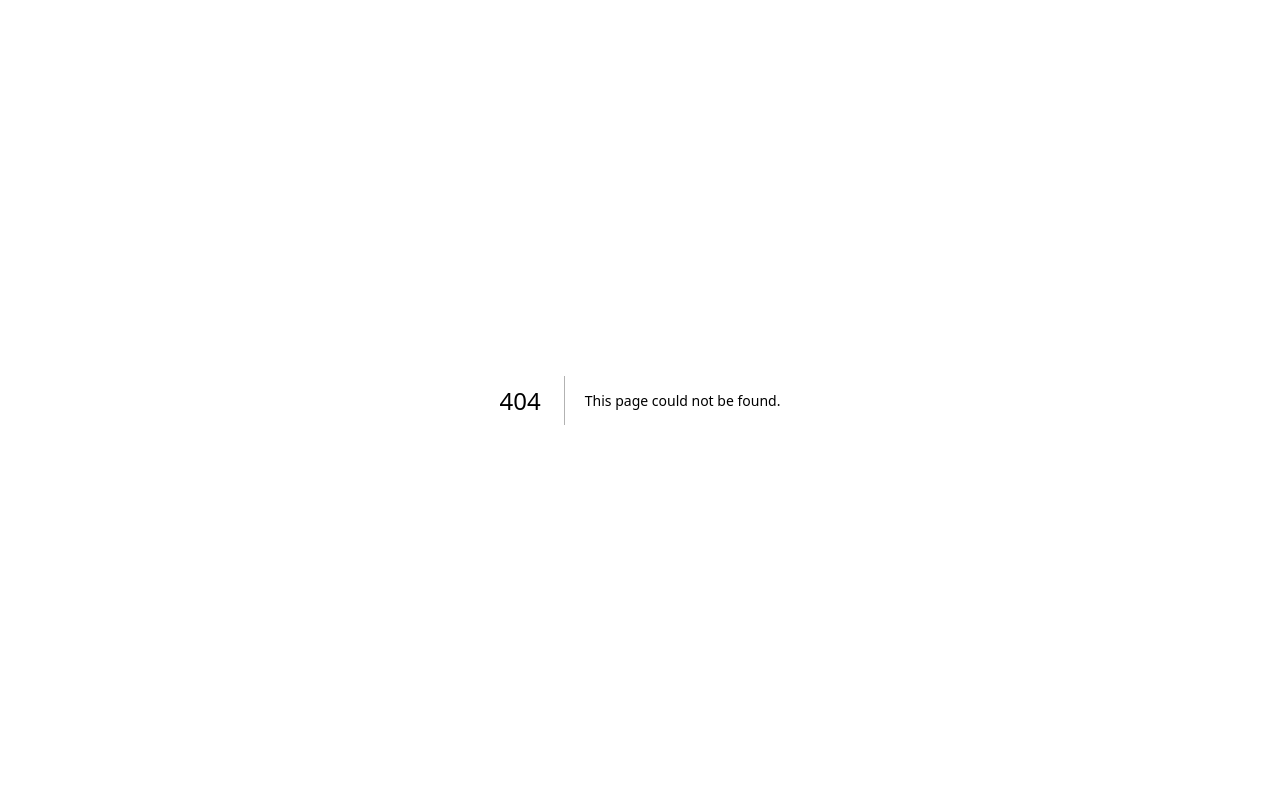
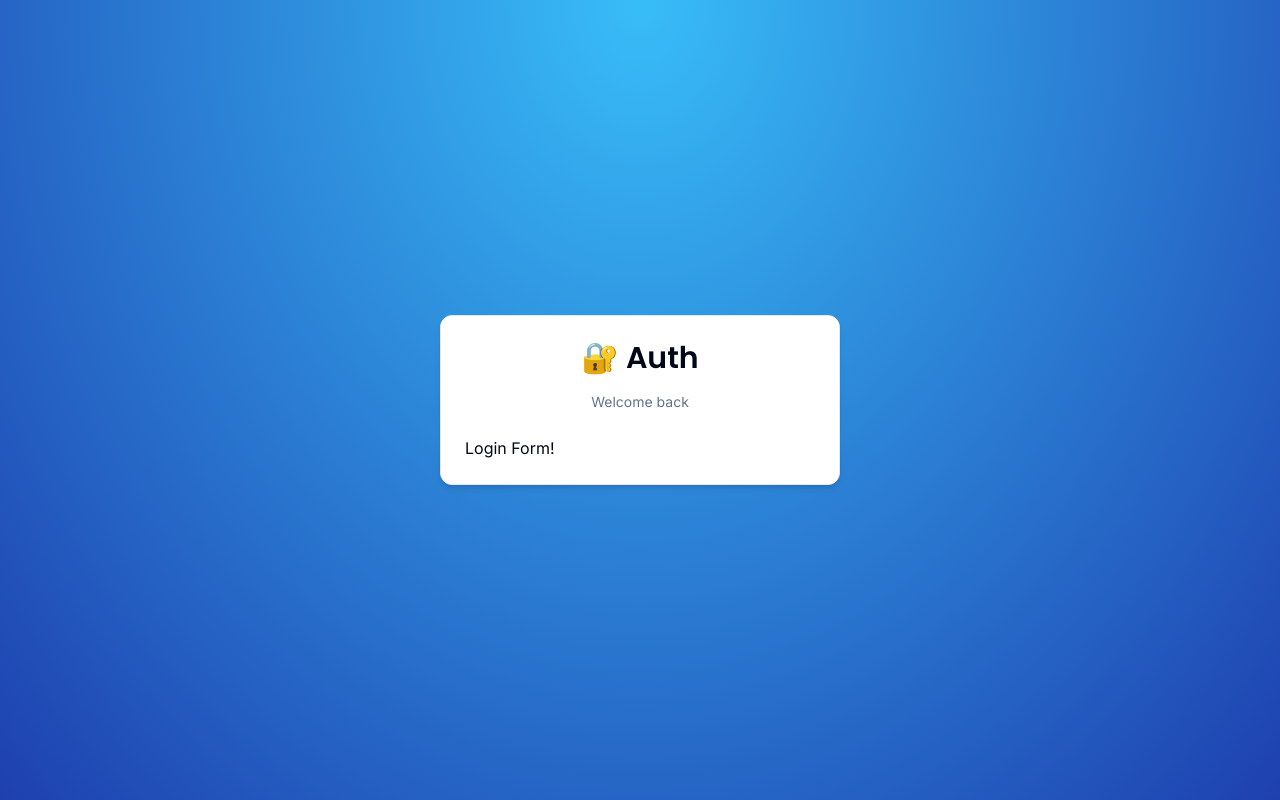
Before and after one commit to Luancss/next14-auth, a Next.js app: page /auth/login in a window 1280 px wide. Before the commit this address had no page. Built offline with nearby package versions, Linux system fonts and the light colour scheme.

Commit message:
implement LoginPage with styled LoginForm and CardWrapper components

```diff
--- /dev/null
+++ b/app/auth/layout.tsx
@@ -0,0 +1,15 @@
+import React from 'react'
+
+const AuthLayout = ({
+  children
+ }: {
+  children: React.ReactNode
+ }) => {
+  return (
+    <div className="h-full flex items-center justify-center bg-[radial-gradient(ellipse_at_top,_var(--tw-gradient-stops))] from-sky-400 to-blue-800">
+      {children}
+    </div>
+  )
+}
+
+export default AuthLayout;
--- /dev/null
+++ b/app/auth/login/page.tsx
@@ -0,0 +1,9 @@
+import { LoginForm } from "@/components/auth/login-form";
+
+const LoginPage = () => {
+  return (
+    <LoginForm/>
+  )
+}
+
+export default LoginPage;
--- /dev/null
+++ b/components/auth/card-wrapper.tsx
@@ -0,0 +1,37 @@
+"use client"
+
+import {
+  Card,
+  CardContent,
+  CardHeader,
+  CardFooter,
+ } from "@/components/ui/card";
+import { Header } from "@/components/auth/header";
+
+
+interface CardWrapperProps {
+  children: React.ReactNode;
+  headerLabel: string;
+  backButtonLabel: string;
+  backButtonHref: string;
+  showSocial?: boolean;
+};
+
+export const CardWrapper = ({
+  children,
+  headerLabel,
+  backButtonLabel,
+  backButtonHref,
+  showSocial
+}: CardWrapperProps) => {
+  return (
+    <Card className="w-[400px] shadow-md">
+      <CardHeader>
+        <Header label={headerLabel}/>
+      </CardHeader>
+      <CardContent>
+        {children}
+      </CardContent>
+    </Card>
+  )
+}
--- /dev/null
+++ b/components/auth/header.tsx
@@ -0,0 +1,30 @@
+import { Poppins } from "next/font/google";
+
+import {cn} from "@/lib/utils";
+
+const font = Poppins({
+  subsets: ["latin"],
+  weight: ["600"],
+});
+
+interface HeaderProps {
+  label: string;
+};
+
+export const Header = ({
+  label
+}: HeaderProps) => {
+  return (
+    <div className="w-full flex flex-col gap-y-4 items-center justify-center">
+      <h1 className={cn(
+        "text-3xl font-semibold",
+        font.className
+      )}>
+      🔐 Auth
+      </h1>
+      <p className="text-muted-foreground text-sm">
+        {label}
+      </p>
+    </div>
+  )
+}
--- /dev/null
+++ b/components/auth/login-form.tsx
@@ -0,0 +1,14 @@
+import { CardWrapper } from "./card-wrapper"
+
+export const LoginForm = () => {
+  return (
+    <CardWrapper
+      headerLabel="Welcome back"
+      backButtonLabel="Don't have an account?"
+      backButtonHref="/auth/register"
+      showSocial
+    >
+      Login Form!
+    </CardWrapper>
+  )
+}
--- /dev/null
+++ b/components/ui/card.tsx
@@ -0,0 +1,76 @@
+import * as React from "react"
+
+import { cn } from "@/lib/utils"
+
+const Card = React.forwardRef<
+  HTMLDivElement,
+  React.HTMLAttributes<HTMLDivElement>
+>(({ className, ...props }, ref) => (
+  <div
+    ref={ref}
+    className={cn(
+      "rounded-xl border bg-card text-card-foreground shadow",
+      className
+    )}
+    {...props}
+  />
+))
+Card.displayName = "Card"
+
+const CardHeader = React.forwardRef<
+  HTMLDivElement,
+  React.HTMLAttributes<HTMLDivElement>
+>(({ className, ...props }, ref) => (
+  <div
+    ref={ref}
+    className={cn("flex flex-col space-y-1.5 p-6", className)}
+    {...props}
+  />
+))
+CardHeader.displayName = "CardHeader"
+
+const CardTitle = React.forwardRef<
+  HTMLParagraphElement,
+  React.HTMLAttributes<HTMLHeadingElement>
+>(({ className, ...props }, ref) => (
+  <h3
+    ref={ref}
+    className={cn("font-semibold leading-none tracking-tight", className)}
+    {...props}
+  />
+))
+CardTitle.displayName = "CardTitle"
+
+const CardDescription = React.forwardRef<
+  HTMLParagraphElement,
+  React.HTMLAttributes<HTMLParagraphElement>
+>(({ className, ...props }, ref) => (
+  <p
+    ref={ref}
+    className={cn("text-sm text-muted-foreground", className)}
+    {...props}
+  />
+))
+CardDescription.displayName = "CardDescription"
+
+const CardContent = React.forwardRef<
+  HTMLDivElement,
+  React.HTMLAttributes<HTMLDivElement>
+>(({ className, ...props }, ref) => (
+  <div ref={ref} className={cn("p-6 pt-0", className)} {...props} />
+))
+CardContent.displayName = "CardContent"
+
+const CardFooter = React.forwardRef<
+  HTMLDivElement,
+  React.HTMLAttributes<HTMLDivElement>
+>(({ className, ...props }, ref) => (
+  <div
+    ref={ref}
+    className={cn("flex items-center p-6 pt-0", className)}
+    {...props}
+  />
+))
+CardFooter.displayName = "CardFooter"
+
+export { Card, CardHeader, CardFooter, CardTitle, CardDescription, CardContent }
```
